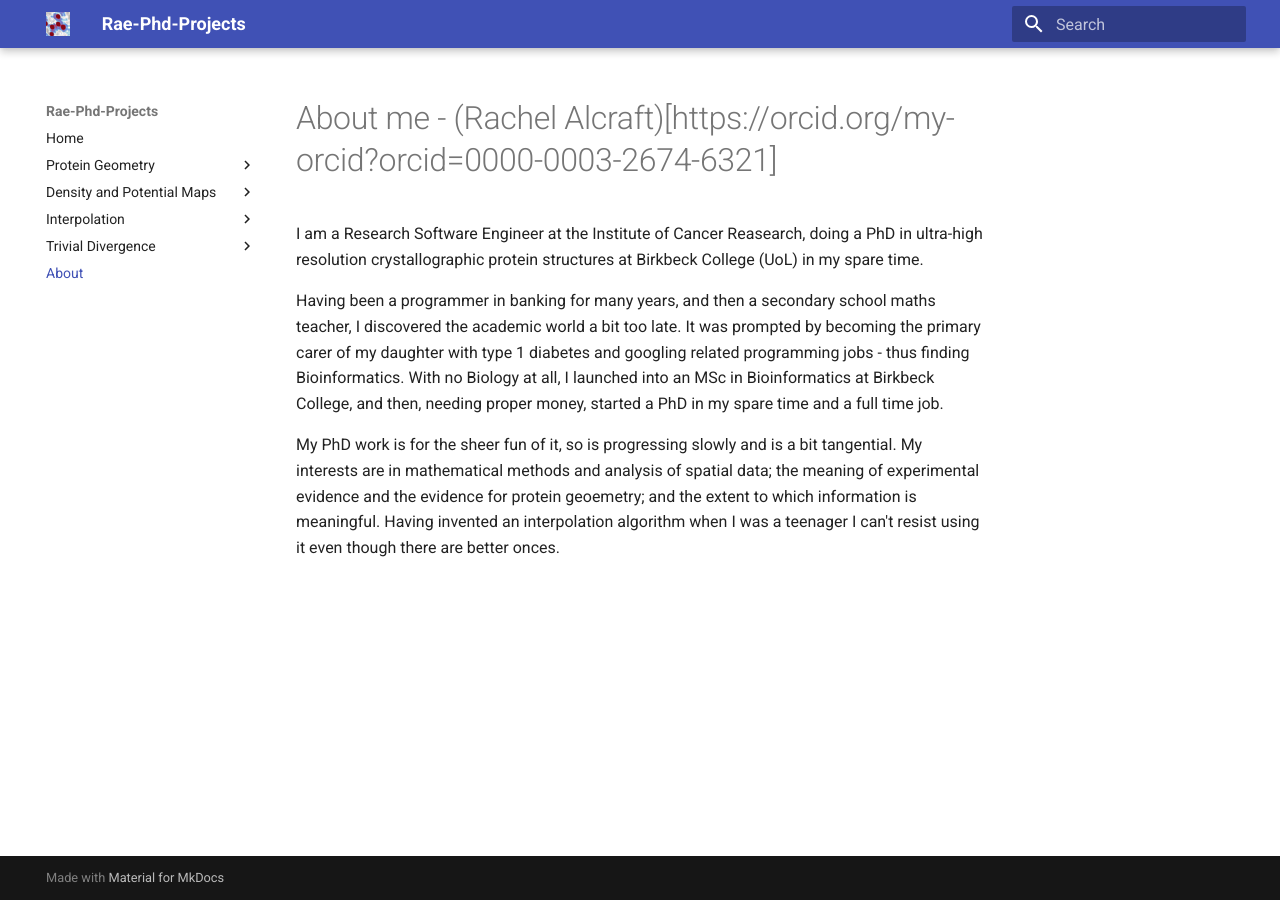
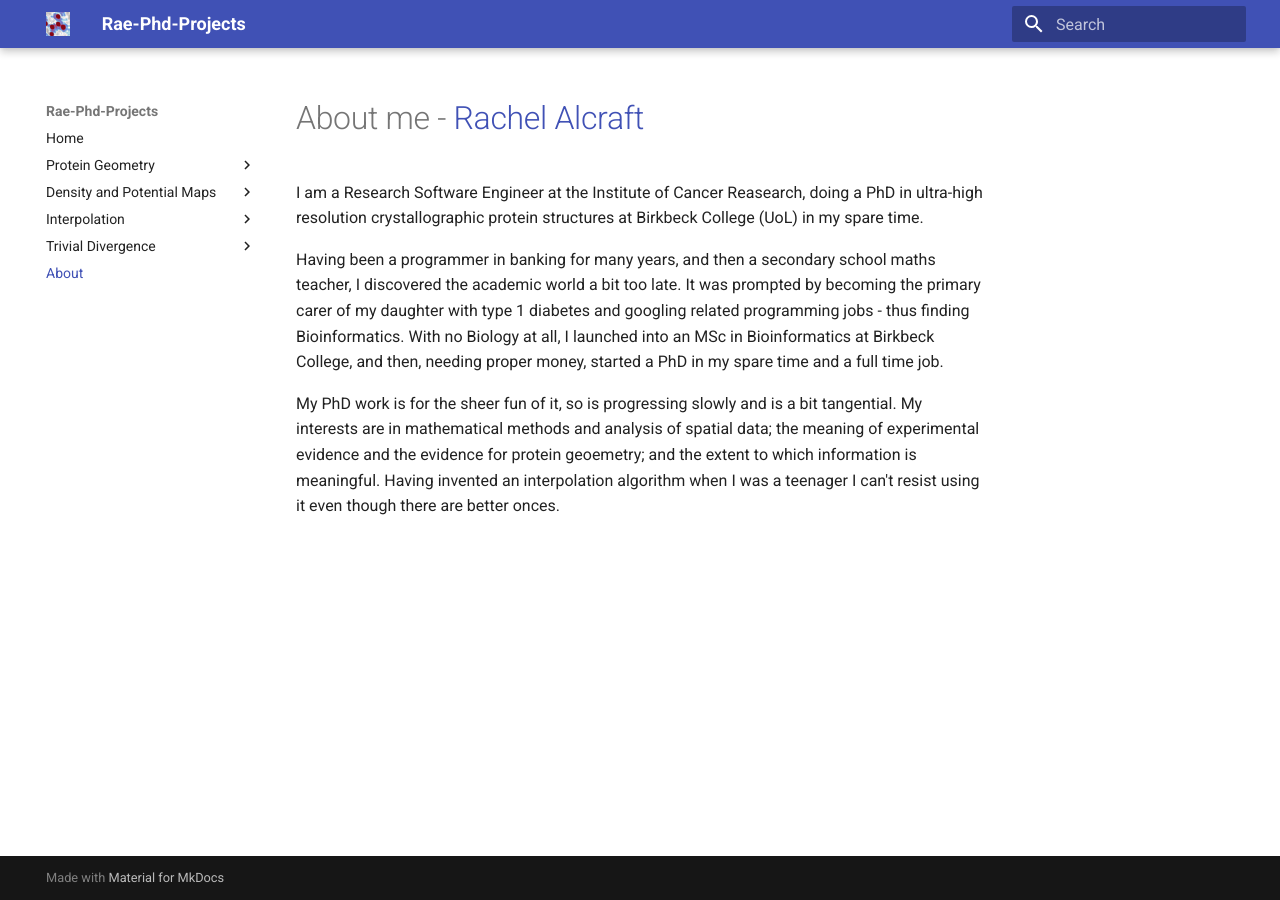
Before and after one commit to rae-gh/rae, an MkDocs documentation site: the page built from docs/about.md, in a window 1280 px wide. Built offline with MkDocs 1.6.1 and Material for MkDocs 9.7.7, drawn with Linux system fonts in a browser that asks for light colours.

Commit message:
Update about.md

```diff
--- a/docs/about.md
+++ b/docs/about.md
@@ -1,4 +1,4 @@
-# About me - (Rachel Alcraft)[https://orcid.org/my-orcid?orcid=0000-0003-2674-6321]
+# About me - [Rachel Alcraft](https://orcid.org/my-orcid?orcid=0000-0003-2674-6321)
 
 I am a Research Software Engineer at the Institute of Cancer Reasearch, doing a PhD in ultra-high resolution crystallographic protein structures at Birkbeck College (UoL) in my spare time.
 
```
